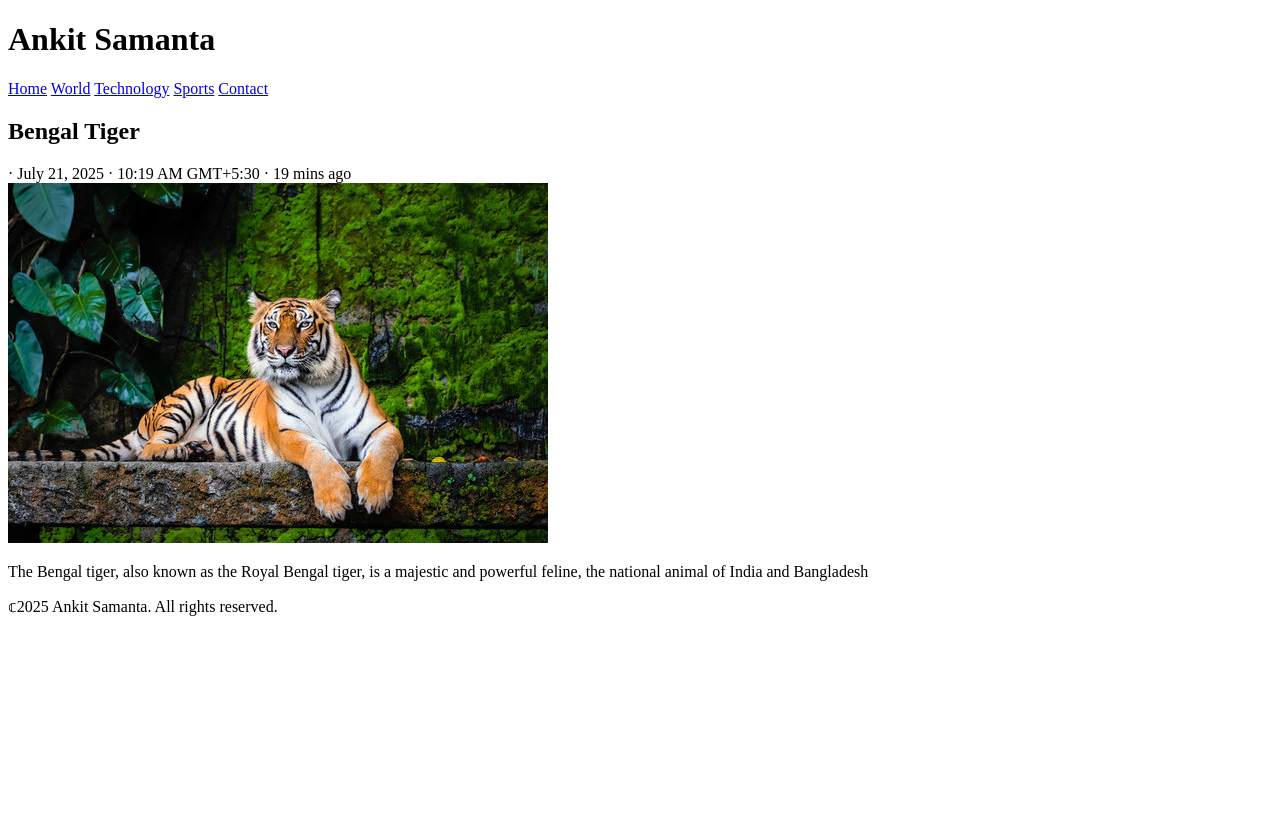
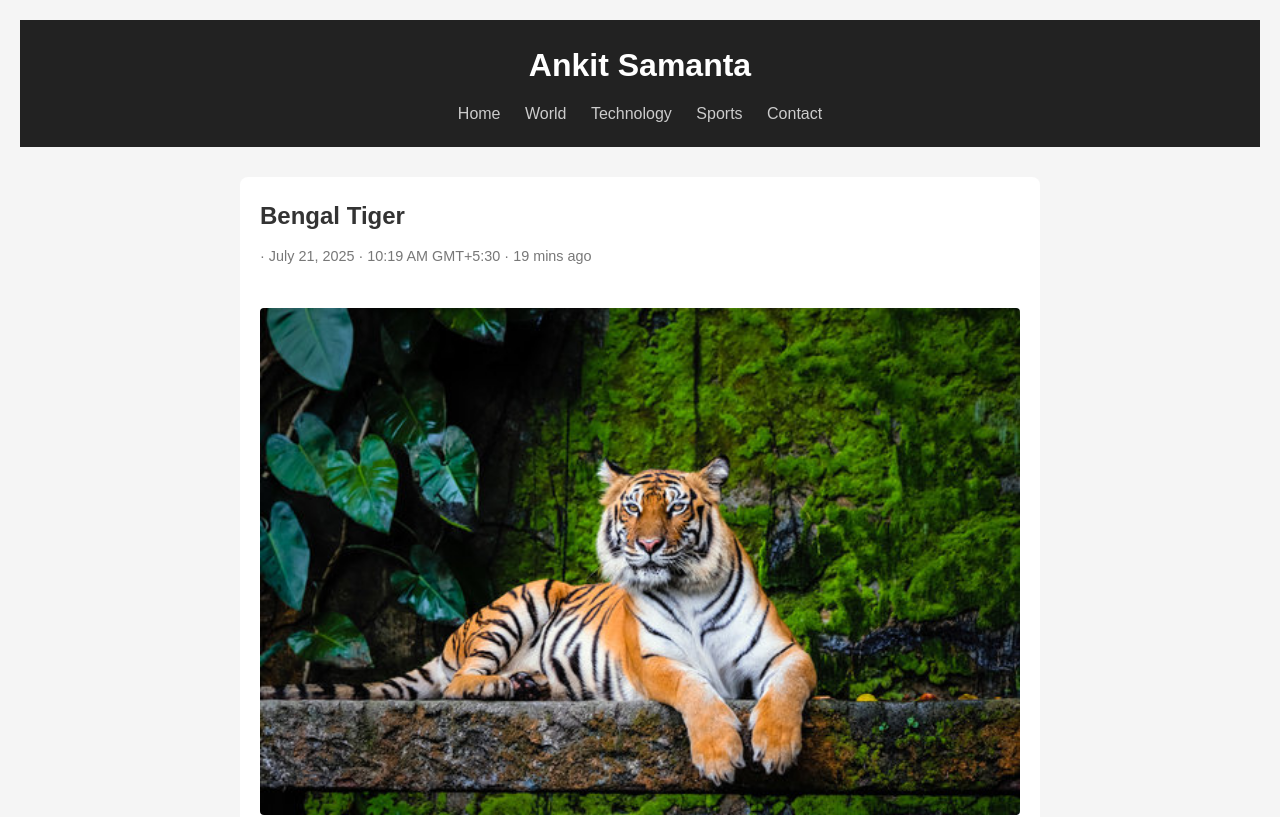
Before and after one commit to imankit2006/PHOTOGRAPHY-PORTFOLIO, a plain HTML site: page index.html in a window 1280 px wide. Shown: the top 817 px of the page. Drawn offline with Linux system fonts and the light colour scheme.

Commit message:
added design

```diff
--- a/index.html
+++ b/index.html
@@ -4,7 +4,7 @@
     <meta charset="UTF-8">
     <meta name="viewport" content="width=device-width, initial-scale=1.0">
     <title>Breaking News Article</title>
-    <link rel="stylesheet" href="/news.css">
+    <link rel="stylesheet" href="style.css">
 </head>
 <body>
     <header>
--- /dev/null
+++ b/style.css
@@ -0,0 +1,76 @@
+* {
+    margin: 0px;
+    padding: 0px;
+    box-sizing: border-box;
+}
+
+body {
+    font-family: Arial, Helvetica, sans-serif;
+    padding: 20px;
+    line-height: 1.6;
+    background-color: #f5f5f5;
+    color:  #333;
+}
+
+/*Header*/
+header {
+    text-align: center;
+    background-color: #222;
+    color:  #fff;
+    padding: 20px;
+}
+
+header h1 {
+    margin-bottom: 10px;
+}
+
+nav a {
+    text-decoration: none;
+    color: #ccc;
+    margin: 0px 10px;
+}
+
+nav a:hover {
+    color: #fff;
+}
+
+/* Container */
+.container {
+    max-width: 800px;
+    margin: 30px  auto;
+    background-color:  #fff;
+    padding: 20px;
+    border-radius: 8px;
+}
+
+/* Article  */
+.blog-post h2 {
+    margin-bottom: 10px;
+    color: #333;
+}
+
+.meta {
+    font-size: 0.9rem;
+    margin-bottom: 20px;
+    color: #777;
+}
+
+.blog-post img {
+    width: 100%;
+    height: auto;
+    border-radius: 4px;
+    margin-top: 20px;
+}
+
+.blog-post p {
+    margin-bottom: 15px;
+    font-size: 1rem;
+}
+
+/*Footer */
+footer {
+    text-align: center;
+    margin-top: 40px;
+    font-size: 0.9rem;
+    color: #666;
+}
```
